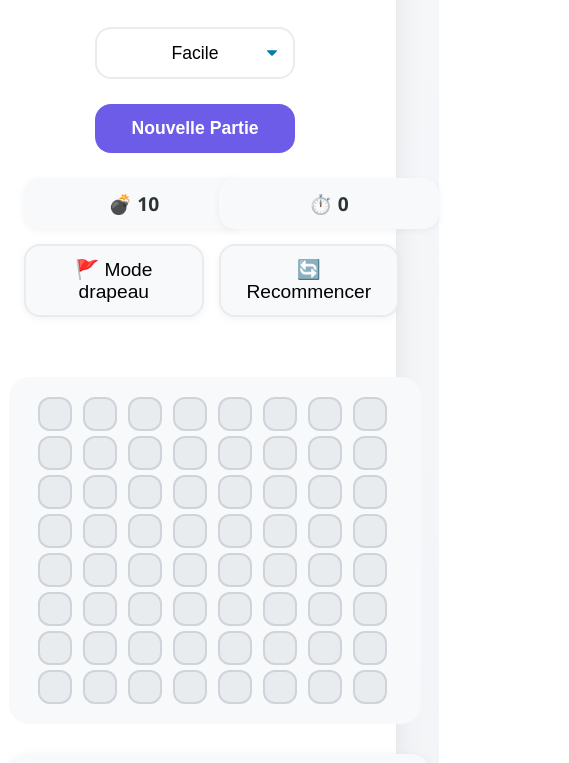
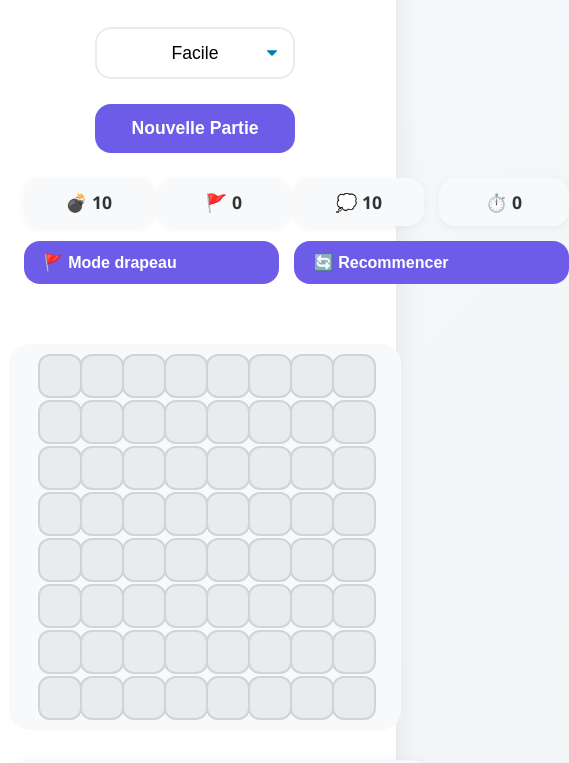
Before and after one commit to AigloOo/AigloDemineur, a plain HTML site: page index.html in a window 390 px wide. Shown: the part 81-844 px from the top of the page, 569 px wide, since content can reach past the window. Drawn offline with Linux system fonts and the light colour scheme.

Commit message:
l'update du midi

```diff
--- a/index.html
+++ b/index.html
@@ -46,6 +46,8 @@
         </div>
         <div class="gameInfo">
           <span id="mineCount">💣 0</span>
+          <span id="flagCount">🚩 0</span>
+          <span id="remainingMines">💭 0</span>
           <span id="timer">⏱️ 0</span>
           <button id="flagMode" class="flagModeBtn">🚩 Mode drapeau</button>
           <button id="resetGame" class="resetBtn">🔄 Recommencer</button>
--- a/script.js
+++ b/script.js
@@ -28,6 +28,8 @@ class Demineur {
     this.isAIMode = false;
     this.isGameOver = false;
     this.flagMode = false;
+    this.flagCount = 0;
+    this.remainingMines = 0;
 
     this.initializeEventListeners();
     this.startNewGame();
@@ -149,7 +151,18 @@ class Demineur {
     this.board = [];
     this.gameStarted = false;
 
-    this.gameBoard.style.gridTemplateColumns = `repeat(${this.width}, 40px)`;
+    const cellSize = 40;
+    const maxBoardWidth = Math.min(800, window.innerWidth - 40);
+    const calculatedCellSize = Math.min(
+      cellSize,
+      Math.floor(maxBoardWidth / this.width)
+    );
+
+    this.gameBoard.style.display = "grid";
+    this.gameBoard.style.gridTemplateColumns = `repeat(${this.width}, ${calculatedCellSize}px)`;
+    this.gameBoard.style.gap = "2px";
+    this.gameBoard.style.padding = "10px";
+    this.gameBoard.style.justifyContent = "center";
     this.gameBoard.innerHTML = "";
     this.mineCountDisplay.textContent = `💣 ${this.mineCount}`;
 
@@ -167,6 +180,8 @@ class Demineur {
         cell.className = "cell";
         cell.dataset.x = x;
         cell.dataset.y = y;
+        cell.style.width = `${calculatedCellSize}px`;
+        cell.style.height = `${calculatedCellSize}px`;
 
         cell.addEventListener("click", () => this.handleCellClick(x, y));
         cell.addEventListener("contextmenu", (e) => {
@@ -177,22 +192,48 @@ class Demineur {
         this.gameBoard.appendChild(cell);
       }
     }
+
+    this.flagCount = 0;
+    this.remainingMines = settings.mines;
+    this.updateCounters();
+  }
+
+  updateCounters() {
+    this.mineCountDisplay.textContent = `💣 ${this.mineCount}`;
+    document.querySelector("#flagCount").textContent = `🚩 ${this.flagCount}`;
+    document.querySelector(
+      "#remainingMines"
+    ).textContent = `💭 ${this.remainingMines}`;
   }
 
   startTimer() {
-    this.timerInterval = setInterval(() => {
-      this.timer++;
-      this.timerDisplay.textContent = `⏱️ ${this.timer}`;
-    }, 1000);
+    if (this.timerDisplay) {
+      this.timerInterval = setInterval(() => {
+        this.timer++;
+        this.timerDisplay.textContent = `⏱️ ${this.timer}`;
+      }, 1000);
+    }
   }
 
   placeMines(firstX, firstY) {
     let minesPlaced = 0;
+
+    const safeZone = new Set();
+    for (let dy = -2; dy <= 2; dy++) {
+      for (let dx = -2; dx <= 2; dx++) {
+        const newX = firstX + dx;
+        const newY = firstY + dy;
+        if (newX >= 0 && newX < this.width && newY >= 0 && newY < this.height) {
+          safeZone.add(`${newX},${newY}`);
+        }
+      }
+    }
+
     while (minesPlaced < this.mineCount) {
       const x = Math.floor(Math.random() * this.width);
       const y = Math.floor(Math.random() * this.height);
 
-      if (!this.board[y][x].isMine && !(x === firstX && y === firstY)) {
+      if (!this.board[y][x].isMine && !safeZone.has(`${x},${y}`)) {
         this.board[y][x].isMine = true;
         minesPlaced++;
       }
@@ -260,8 +301,17 @@ class Demineur {
 
     const cell = this.board[y][x];
     if (!cell.isRevealed) {
-      cell.isFlagged = !cell.isFlagged;
+      if (cell.isFlagged) {
+        cell.isFlagged = false;
+        this.flagCount--;
+        this.remainingMines++;
+      } else {
+        cell.isFlagged = true;
+        this.flagCount++;
+        this.remainingMines--;
+      }
       this.updateCell(x, y);
+      this.updateCounters();
 
       if (this.checkWin()) {
         this.endGame(true);
@@ -402,7 +452,9 @@ class Demineur {
 
     clearInterval(this.timerInterval);
     this.timer = 0;
-    this.timerDisplay.textContent = `⏱️ ${this.timer}`;
+    if (this.timerDisplay) {
+      this.timerDisplay.textContent = `⏱️ ${this.timer}`;
+    }
     this.gameStarted = false;
   }
 
--- a/styles.css
+++ b/styles.css
@@ -134,48 +134,52 @@ body {
 
             .gameInfo {
                 display: grid;
-                grid-template-columns: repeat(2, 1fr);
-                grid-template-rows: repeat(2, auto);
+                grid-template-columns: repeat(auto-fit, minmax(120px, 1fr));
                 gap: 15px;
                 width: 100%;
                 max-width: 600px;
                 margin: 25px auto;
                 padding: 0 15px;
 
-                span,
-                button {
+                span {
                     background: #f8f9fa;
-                    padding: 12px 20px;
+                    padding: 12px 15px;
                     border-radius: 16px;
                     display: flex;
                     align-items: center;
                     justify-content: center;
-                    gap: 10px;
+                    gap: 8px;
                     box-shadow: 0 2px 8px rgba(0, 0, 0, 0.05);
-                    font-size: 1.2em;
-                    width: 100%;
-                    min-width: 140px;
-                }
+                    font-size: 1.1em;
+                    font-weight: 600;
+                    min-width: 100px;
+                    transition: all 0.3s ease;
 
-                span {
-                    grid-row: 1;
-                    font-weight: 600;
+                    &:hover {
+                        transform: translateY(-2px);
+                        box-shadow: 0 4px 12px rgba(0, 0, 0, 0.1);
+                    }
                 }
 
                 button {
-                    grid-row: 2;
-                    border: 2px solid #e9ecef;
+                    grid-column: span 2;
+                    background: #6c5ce7;
+                    color: white;
+                    border: none;
+                    padding: 12px 20px;
+                    border-radius: 16px;
+                    font-weight: 600;
+                    cursor: pointer;
                     transition: all 0.3s ease;
-                    cursor: pointer;
 
                     &:hover {
-                        background: #e9ecef;
+                        background: #5b4dd1;
                         transform: translateY(-2px);
                     }
 
-                    &.flagModeBtn.active {
-                        background: #fff3cd;
-                        border-color: #ffd700;
+                    &.active {
+                        background: #5b4dd1;
+                        box-shadow: inset 0 2px 4px rgba(0, 0, 0, 0.2);
                     }
                 }
             }
@@ -763,15 +767,20 @@ body {
         }
 
         .gameInfo {
-            grid-template-columns: 1fr;
-            grid-template-rows: repeat(4, auto);
+            grid-template-columns: repeat(2, 1fr);
             gap: 10px;
+            padding: 0 10px;
 
-            span,
+            span {
+                font-size: 1em;
+                padding: 10px;
+                min-width: 80px;
+            }
+
             button {
-                grid-row: auto;
-                font-size: 1.1em;
-                padding: 10px 15px;
+                grid-column: span 1;
+                padding: 10px;
+                font-size: 0.9em;
             }
         }
     }
```
